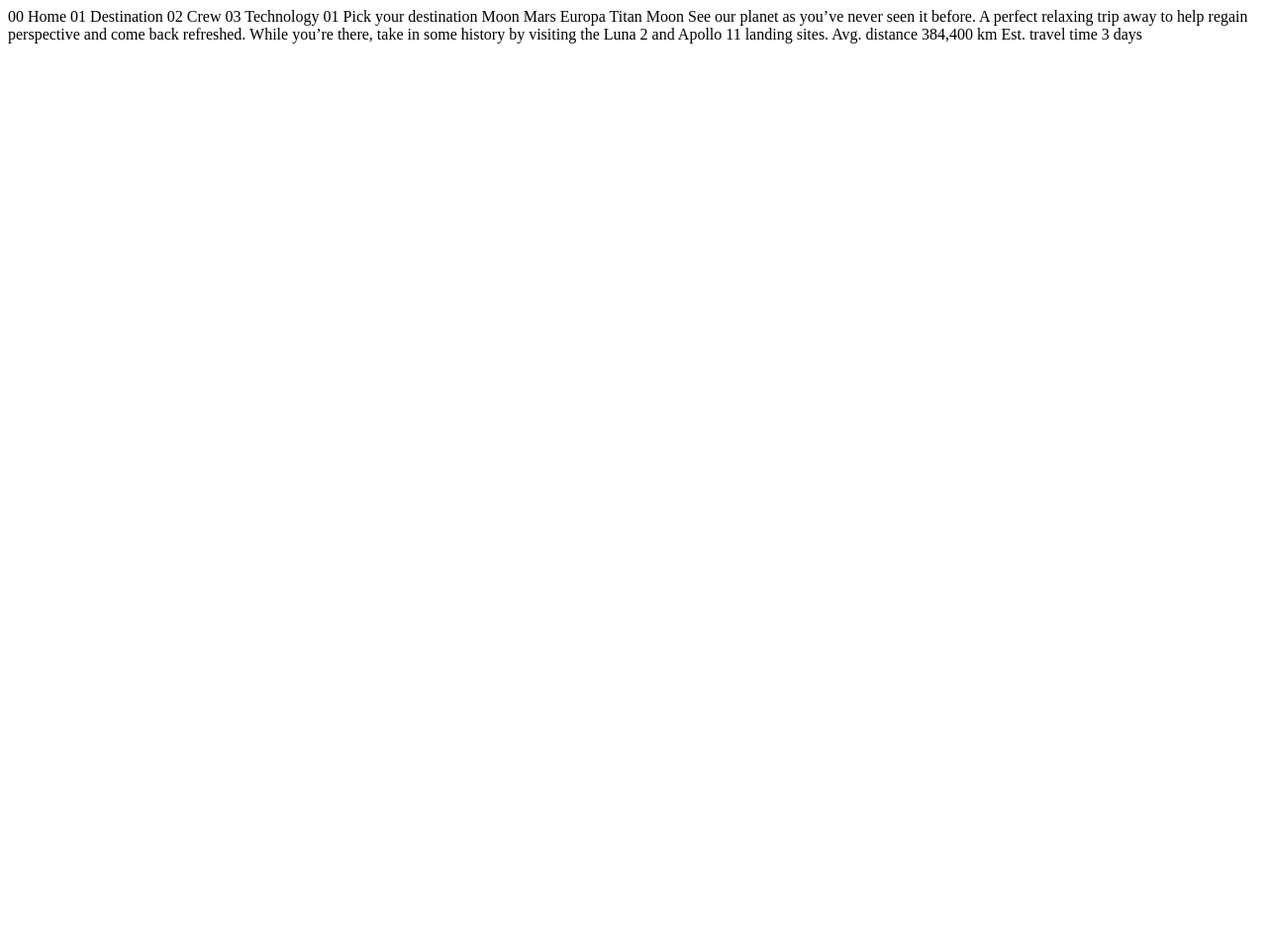
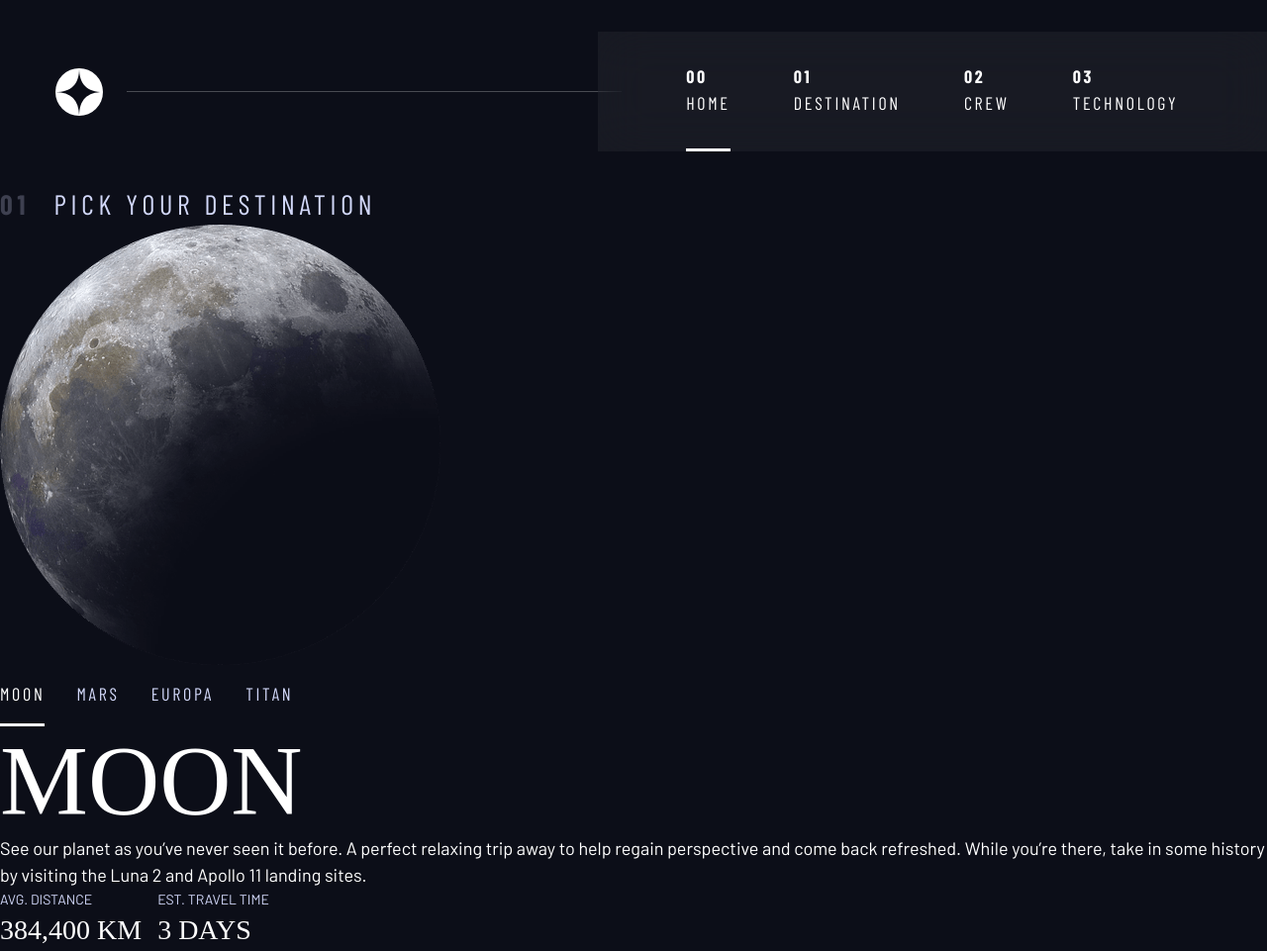
Before and after one commit to EricFiorani/frontendMentorChallenges, a plain HTML site: page space-website/starter-code/destination-moon.html in a window 1280 px wide. Shown: the whole page at 99% size. Before the commit the page ends 800 px from the top, so only its background shows below. Drawn offline with nearby package versions, Linux system fonts and the light colour scheme; a web font is replaced by a local one.

Commit message:
starting destination page

```diff
--- a/space-website/starter-code/destination-moon.html
+++ b/space-website/starter-code/destination-moon.html
@@ -6,32 +6,66 @@
 
   <link rel="icon" type="image/png" sizes="32x32" href="./assets/favicon-32x32.png">
 
+  <!-- Google fonts -->
+  <link rel="preconnect" href="https://fonts.googleapis.com">
+  <link rel="preconnect" href="https://fonts.gstatic.com" crossorigin>
+  <link href="https://fonts.googleapis.com/css2?family=Barlow+Condensed:wght@400;700&family=Bellefair&family=Barlow:wght@400;700&display=swap" rel="stylesheet">
+
+  <link rel="stylesheet" href="index.css">
+
   <title>Frontend Mentor | Space tourism website</title>
 </head>
-<body>
+<body class="destination">
+  <a class="skip-to-content" href="#main">Skip to content</a>
+  <header class="primary-header flex">
+    <div>
+      <img src="./assets/shared/logo.svg" alt="space tourism logo" class="logo">
+    </div>
+    <button class="mobile-nav-toggle" aria-controls="primary-navigation" aria-expanded="false"><span class="sr-only">Menu</span></button>
+    <nav>
+      <ul id="primary-navigation" data-visible="false" class="primary-navigation underline-indicators flex" style="--gap: 4rem;">
+          <li class="active"><a class="uppercase text-white ff-sans-cond letter-spacing-2" href="index.html"><span aria-hidden=""true">00</span> Home</a></li>
+          <li><a class="uppercase text-white ff-sans-cond letter-spacing-2" href="destination-moon.html"><span aria-hidden=""true">01</span> Destination</a></li>
+          <li><a class="uppercase text-white ff-sans-cond letter-spacing-2" href="crew.html"><span aria-hidden=""true">02</span> Crew</a></li>
+          <li><a class="uppercase text-white ff-sans-cond letter-spacing-2" href="technology.html"><span aria-hidden=""true">03</span> Technology</a></li>
+      </ul>
+    </nav>
+  </header>
 
-  00 Home
-  01 Destination
-  02 Crew
-  03 Technology
+  <main id="main" class="grid-container-xxxx grid-container--destination">
 
-  01 Pick your destination
+   <h1 class="numbered-title"><span aria-hidden="true">01</span> Pick your destination</h1>
 
-  Moon
-  Mars
-  Europa
-  Titan
+   <img src="assets/destination/image-moon.png" alt="the moon">
 
-  Moon
+   <div class="tab-list underline-indicators flex">
+        <button aria-selected="true" class="uppercase ff-sans-cond text-accent bg-dark letter-spacing-2">Moon</button>
+        <button aria-selected="false" class="uppercase ff-sans-cond text-accent bg-dark letter-spacing-2">Mars</button>
+        <button aria-selected="false" class="uppercase ff-sans-cond text-accent bg-dark letter-spacing-2">Europa</button>
+        <button aria-selected="false" class="uppercase ff-sans-cond text-accent bg-dark letter-spacing-2">Titan</button>
+    </div>
 
-  See our planet as you’ve never seen it before. A perfect relaxing trip away to help
-  regain perspective and come back refreshed. While you’re there, take in some history
-  by visiting the Luna 2 and Apollo 11 landing sites.
+    <article>
+      <h2 class="fs-800 uppercase ff-serif">Moon</h2>
 
-  Avg. distance
-  384,400 km
+      <p>See our planet as you’ve never seen it before. A perfect relaxing trip away to help
+      regain perspective and come back refreshed. While you’re there, take in some history
+      by visiting the Luna 2 and Apollo 11 landing sites.</p>
 
-  Est. travel time
-  3 days
+      <div class="flex">
+        <div>
+          <h3 class="text-accent fs-200 uppercase">Avg. distance</h3>
+          <p class="fs-500 ff-serif uppercase">384,400 km</p>
+        </div>
+        <div>
+          <h3 class="text-accent fs-200 uppercase">Est. travel time</h3>
+          <p class="fs-500 ff-serif uppercase">3 days</p>
+        </div>
+      </div>
+
+    </article>
+  </main>
+
+
 </body>
 </html>
```
Also changed, not shown: space-website/starter-code/index.html (+1 -1 lines).
